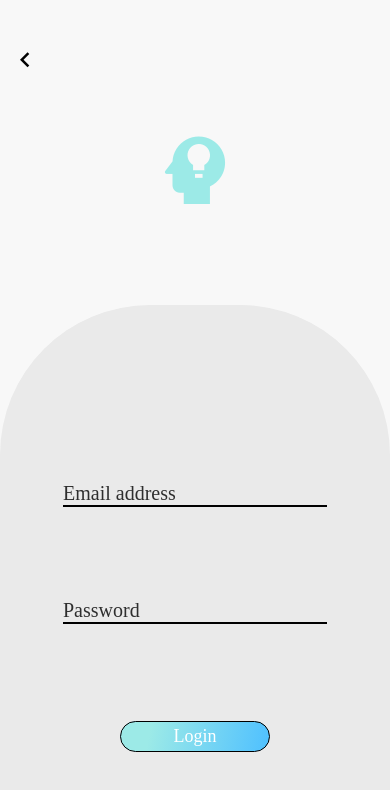
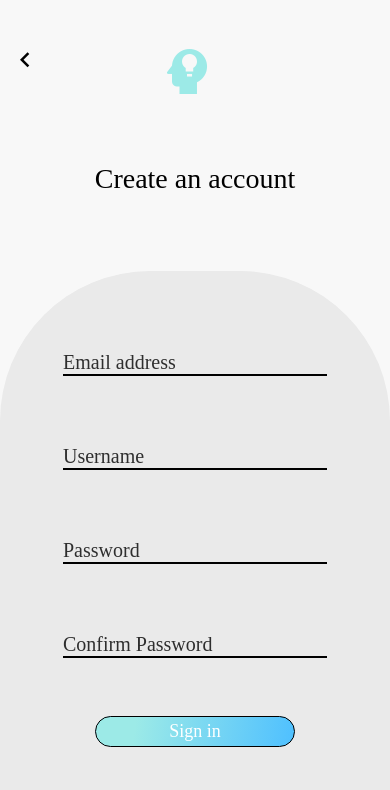
Before and after one commit to susupadilla99/Chron, a React Native app: screen /Login in a window 390 px wide. Shown: the top 790 px of the page. Built offline with nearby package versions, Linux system fonts and the light colour scheme.

Commit message:
Added AppIconButton & RegisterScreen

```diff
--- a/App.js
+++ b/App.js
@@ -1,10 +1,11 @@
 import React from 'react';
 
 import LoginScreen from './app/screens/LoginScreen';
+import RegisterScreen from './app/screens/RegisterScreen';
 import WelcomeScreen from './app/screens/WelcomeScreen';
 
 export default function App() {
   return (
-    <LoginScreen/>
+    <RegisterScreen/>
   );
 };
--- /dev/null
+++ b/app/components/AppIconButton.js
@@ -0,0 +1,20 @@
+import React from 'react';
+import { StyleSheet, TouchableOpacity } from 'react-native';
+import { MaterialCommunityIcons } from '@expo/vector-icons'
+
+
+function AppIconButton({icon, size, onPress, style, color}) {
+  return (
+    <TouchableOpacity style={[styles.icon, style]} onPress={onPress}>
+      <MaterialCommunityIcons name={icon} size={size} color={color}/>
+    </TouchableOpacity>
+  );
+};
+
+const styles = StyleSheet.create({
+  icon: {
+
+  }
+});
+
+export default AppIconButton;
--- /dev/null
+++ b/app/screens/RegisterScreen.js
@@ -0,0 +1,139 @@
+import React from 'react';
+import { View, StyleSheet } from 'react-native';
+import { MaterialCommunityIcons } from '@expo/vector-icons'
+import { Formik } from 'formik';
+import * as Yup from 'yup';
+
+import AppScreen from '../components/AppScreen';
+import AppIconButton from '../components/AppIconButton';
+import AppColors from '../config/AppColors';
+import AppText from '../components/AppText';
+import AppTextInput from '../components/AppTextInput';
+import AppButton from '../components/AppButton';
+
+
+let yupSchema = Yup.object().shape(
+  {
+    email: Yup.string().required().email().label("Email"),
+    username: Yup.string().required().min(8).max(40).label("Username"),
+    password: Yup.string().required().min(4).max(12).label("Password"),
+    cfpassword: Yup.string().required().oneOf([Yup.ref("password"),null],"Passwords must match").label("Confirm password"),
+  }
+);
+
+function RegisterScreen(props) {
+  return (
+    <AppScreen>
+
+        <View style={styles.topContainer}>
+          <AppIconButton style={styles.iconButton} icon="chevron-left" size={30} color={AppColors.black}/>
+          <MaterialCommunityIcons style={styles.logo} name='head-lightbulb' size={60} color={AppColors.lightBlue}/>
+        </View>
+
+        <View style={styles.midContainer}>
+          <AppText size={28} color={AppColors.black}>Create an account</AppText>
+        </View>
+
+        <View style={styles.bottomContainer}>
+          <View style={{flex:0.5}}/>
+          <View style={{flex:5.2}}>
+            <Formik
+              initialValues={{email:'', username:'', password:'', cfpassword:''}}
+              onSubmit={ (values) => {console.log(values)} }
+              validationSchema={yupSchema}
+              >
+            {({handleChange, handleSubmit, errors, setFieldTouched, touched}) => (
+              <>
+              <View style={styles.inputContainer}>
+                <AppTextInput
+                  placeholder="Email address"
+                  keyboardType="email-address"
+                  textContentType="emailAddress"
+                  onBlur={()=>{setFieldTouched("email")}}
+                  onChangeText={handleChange("email")}
+                  />
+                {touched.email && <AppText size={12} color="red">{errors.email}</AppText>}
+              </View>
+              <View style={styles.inputContainer}>
+                <AppTextInput
+                  placeholder="Username"
+                  textContentType="username"
+                  onBlur={()=>{setFieldTouched("username")}}
+                  onChangeText={handleChange("username")}
+                  />
+                {touched.username && <AppText size={12} color="red">{errors.username}</AppText>}
+              </View>
+              <View style={styles.inputContainer}>
+                <AppTextInput
+                  placeholder="Password"
+                  secureTextEntry={true}
+                  textContentType="password"
+                  onBlur={()=>{setFieldTouched("password")}}
+                  onChangeText={handleChange("password")}
+                  />
+                {touched.password && <AppText size={12} color="red">{errors.password}</AppText>}
+              </View>
+              <View style={styles.inputContainer}>
+                <AppTextInput
+                  placeholder="Confirm Password"
+                  secureTextEntry={true}
+                  textContentType="password"
+                  onBlur={()=>{setFieldTouched("cfpassowrd")}}
+                  onChangeText={handleChange("cfpassword")}
+                  />
+                {touched.cfpassword && <AppText size={12} color="red">{errors.cfpassword}</AppText>}
+              </View>
+              <View style={styles.buttonContainer}>
+                <AppButton style={styles.button} title="Sign in" titleSize={18} onPress={handleSubmit}/>
+              </View>
+              </>
+            )}
+            </Formik>
+          </View>
+        </View>
+
+    </AppScreen>
+  );
+};
+
+const styles = StyleSheet.create({
+  topContainer: {
+    flex:1,
+    flexDirection: 'row',
+  },
+  midContainer: {
+    flex:0.75,
+    paddingTop: 20,
+    alignItems: 'center',
+  },
+  bottomContainer: {
+    flex:4,
+    backgroundColor: AppColors.gray,
+    borderTopLeftRadius: 150,
+    borderTopRightRadius: 150,
+  },
+  iconButton: {
+    alignSelf: 'flex-start',
+    marginTop: 45,
+    marginLeft: 10,
+  },
+  logo: {
+    alignSelf: 'center',
+    marginLeft: 117,
+  },
+  inputContainer: {
+    flex:0.6,
+    alignItems: 'center',
+    paddingTop: 30,
+  },
+  buttonContainer: {
+    flex:1.2,
+    paddingTop: 20,
+    alignItems: 'center',
+  },
+  button: {
+    width: 200,
+  },
+});
+
+export default RegisterScreen;
```
